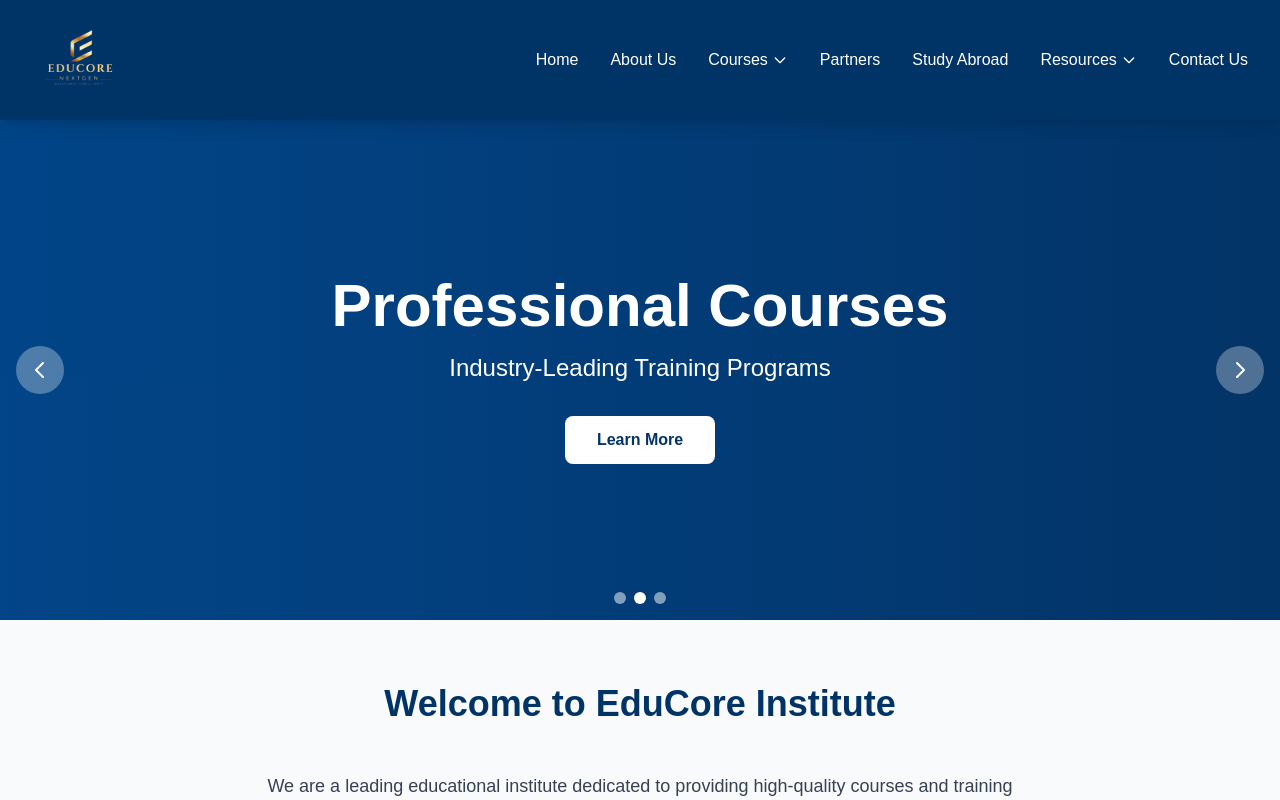
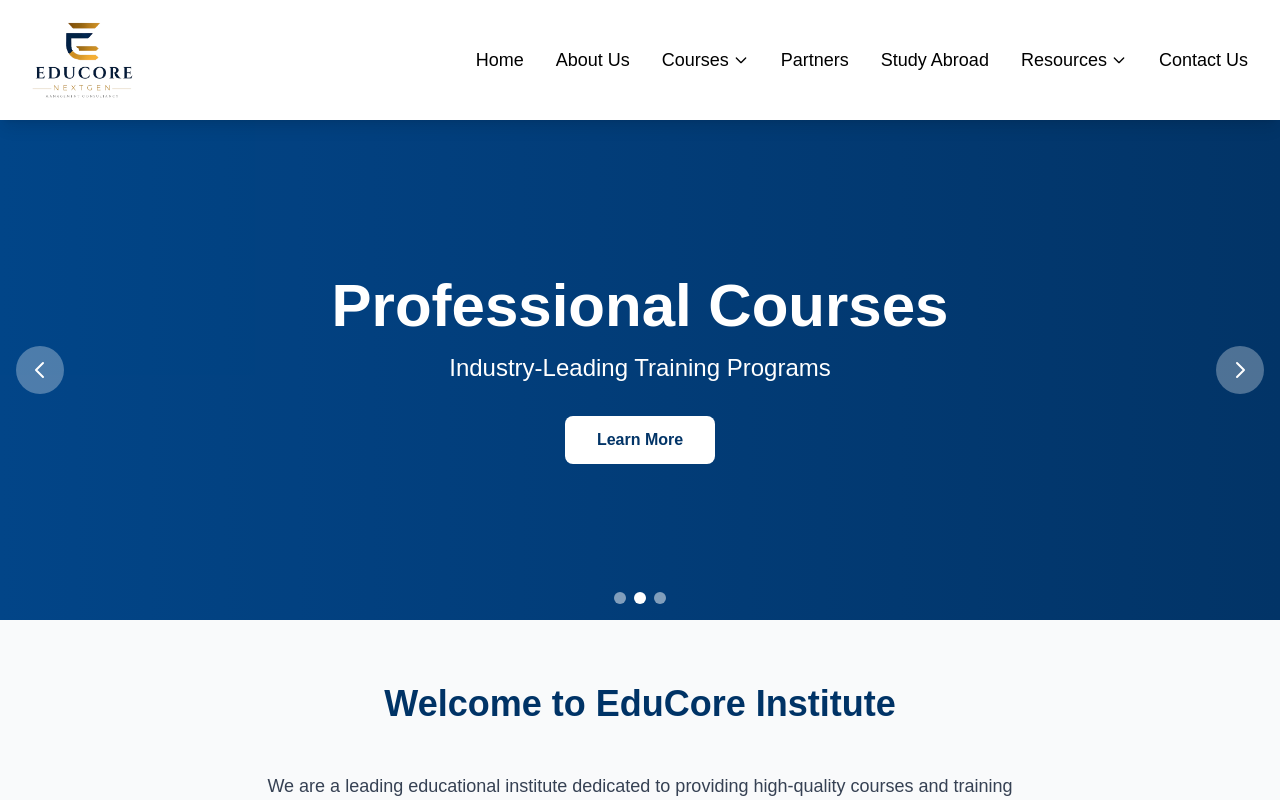
Before and after one commit to skyfobs/edocore-nextgen-site, a Next.js app: page / in a window 1280 px wide. Shown: the top 800 px of the page. Built offline with nearby package versions, Linux system fonts and the light colour scheme.

Commit message:
update logo

```diff
--- a/components/Header.tsx
+++ b/components/Header.tsx
@@ -10,32 +10,33 @@ export default function Header() {
   const [isMobileMenuOpen, setIsMobileMenuOpen] = useState(false);
 
   return (
-    <header className="bg-[#003366] text-white shadow-lg sticky top-0 z-50 w-full">
-      <nav className="w-full px-8 py-3 relative">
+    <header className="bg-white text-black shadow-lg sticky top-0 z-50 w-full">
+      <nav className="w-full px-8 py-5 relative">
         <div className="flex items-center justify-between relative w-full">
           <Link href="/" className="flex-shrink-0">
             <Image
               src="/educore-logo.png"
               alt="Educore NextGen Logo"
-              width={240}
-              height={84}
-              className="h-24 w-auto object-contain"
+              width={220}
+              height={77}
+              className="h-20 w-auto object-contain"
               priority
+              unoptimized
             />
           </Link>
 
           <div className="hidden lg:flex items-center space-x-8 flex-1 justify-end">
-              <Link href="/" className="hover:text-gray-200 transition-colors font-medium">
+              <Link href="/" className="hover:text-gray-600 transition-colors font-medium text-lg">
                 Home
               </Link>
 
-              <Link href="/about" className="hover:text-gray-200 transition-colors font-medium">
+              <Link href="/about" className="hover:text-gray-600 transition-colors font-medium text-lg">
                 About Us
               </Link>
 
               <div className="relative group">
                 <button
-                  className="hover:text-gray-200 transition-colors font-medium flex items-center py-2"
+                  className="hover:text-gray-600 transition-colors font-medium text-lg flex items-center py-2"
                   onClick={() => setIsCoursesOpen(!isCoursesOpen)}
                 >
                   Courses
@@ -68,17 +69,17 @@ export default function Header() {
                 </div>
               </div>
 
-              <Link href="/partners" className="hover:text-gray-200 transition-colors font-medium">
+              <Link href="/partners" className="hover:text-gray-600 transition-colors font-medium text-lg">
                 Partners
               </Link>
 
-              <Link href="/study-abroad" className="hover:text-gray-200 transition-colors font-medium">
+              <Link href="/study-abroad" className="hover:text-gray-600 transition-colors font-medium text-lg">
                 Study Abroad
               </Link>
 
               <div className="relative group">
                 <button
-                  className="hover:text-gray-200 transition-colors font-medium flex items-center py-2"
+                  className="hover:text-gray-600 transition-colors font-medium text-lg flex items-center py-2"
                   onClick={() => setIsResourcesOpen(!isResourcesOpen)}
                 >
                   Resources
@@ -99,7 +100,7 @@ export default function Header() {
                 </div>
               </div>
 
-              <Link href="/contact" className="hover:text-gray-200 transition-colors font-medium">
+              <Link href="/contact" className="hover:text-gray-600 transition-colors font-medium text-lg">
                 Contact Us
               </Link>
             </div>
@@ -117,13 +118,13 @@ export default function Header() {
         {isMobileMenuOpen && (
           <div className="lg:hidden mt-4 pb-4">
             <div className="flex flex-col space-y-3">
-              <Link href="/" className="hover:text-gray-200 transition-colors">Home</Link>
-              <Link href="/about" className="hover:text-gray-200 transition-colors">About Us</Link>
+              <Link href="/" className="hover:text-gray-600 transition-colors">Home</Link>
+              <Link href="/about" className="hover:text-gray-600 transition-colors">About Us</Link>
 
               <div>
                 <button
                   onClick={() => setIsCoursesOpen(!isCoursesOpen)}
-                  className="hover:text-gray-200 transition-colors flex items-center w-full"
+                  className="hover:text-gray-600 transition-colors flex items-center w-full"
                 >
                   Courses
                   <svg className="w-4 h-4 ml-1" fill="none" stroke="currentColor" viewBox="0 0 24 24">
@@ -132,23 +133,23 @@ export default function Header() {
                 </button>
                 {isCoursesOpen && (
                   <div className="ml-4 mt-2 space-y-2">
-                    <Link href="/courses/finance-management" className="block hover:text-gray-200">Finance & Management</Link>
-                    <Link href="/courses/health-safety" className="block hover:text-gray-200">Health & Safety Training</Link>
-                    <Link href="/courses/ai-consultancy" className="block hover:text-gray-200">AI Consultancy</Link>
-                    <Link href="/courses/cloud-consultancy" className="block hover:text-gray-200">Cloud Consultancy</Link>
-                    <Link href="/courses/german-language" className="block hover:text-gray-200">German Language</Link>
-                    <Link href="/courses/multimedia" className="block hover:text-gray-200">Multimedia</Link>
+                    <Link href="/courses/finance-management" className="block hover:text-gray-600">Finance & Management</Link>
+                    <Link href="/courses/health-safety" className="block hover:text-gray-600">Health & Safety Training</Link>
+                    <Link href="/courses/ai-consultancy" className="block hover:text-gray-600">AI Consultancy</Link>
+                    <Link href="/courses/cloud-consultancy" className="block hover:text-gray-600">Cloud Consultancy</Link>
+                    <Link href="/courses/german-language" className="block hover:text-gray-600">German Language</Link>
+                    <Link href="/courses/multimedia" className="block hover:text-gray-600">Multimedia</Link>
                   </div>
                 )}
               </div>
 
-              <Link href="/partners" className="hover:text-gray-200 transition-colors">Partners</Link>
-              <Link href="/study-abroad" className="hover:text-gray-200 transition-colors">Study Abroad</Link>
+              <Link href="/partners" className="hover:text-gray-600 transition-colors">Partners</Link>
+              <Link href="/study-abroad" className="hover:text-gray-600 transition-colors">Study Abroad</Link>
 
               <div>
                 <button
                   onClick={() => setIsResourcesOpen(!isResourcesOpen)}
-                  className="hover:text-gray-200 transition-colors flex items-center w-full"
+                  className="hover:text-gray-600 transition-colors flex items-center w-full"
                 >
                   Resources
                   <svg className="w-4 h-4 ml-1" fill="none" stroke="currentColor" viewBox="0 0 24 24">
@@ -157,13 +158,13 @@ export default function Header() {
                 </button>
                 {isResourcesOpen && (
                   <div className="ml-4 mt-2 space-y-2">
-                    <Link href="/resources/blog" className="block hover:text-gray-200">Blog</Link>
-                    <Link href="/resources/case-study" className="block hover:text-gray-200">Case Study</Link>
+                    <Link href="/resources/blog" className="block hover:text-gray-600">Blog</Link>
+                    <Link href="/resources/case-study" className="block hover:text-gray-600">Case Study</Link>
                   </div>
                 )}
               </div>
 
-              <Link href="/contact" className="hover:text-gray-200 transition-colors">Contact Us</Link>
+              <Link href="/contact" className="hover:text-gray-600 transition-colors">Contact Us</Link>
             </div>
           </div>
         )}
```
Also changed, not shown: public/educore-logo.png.
